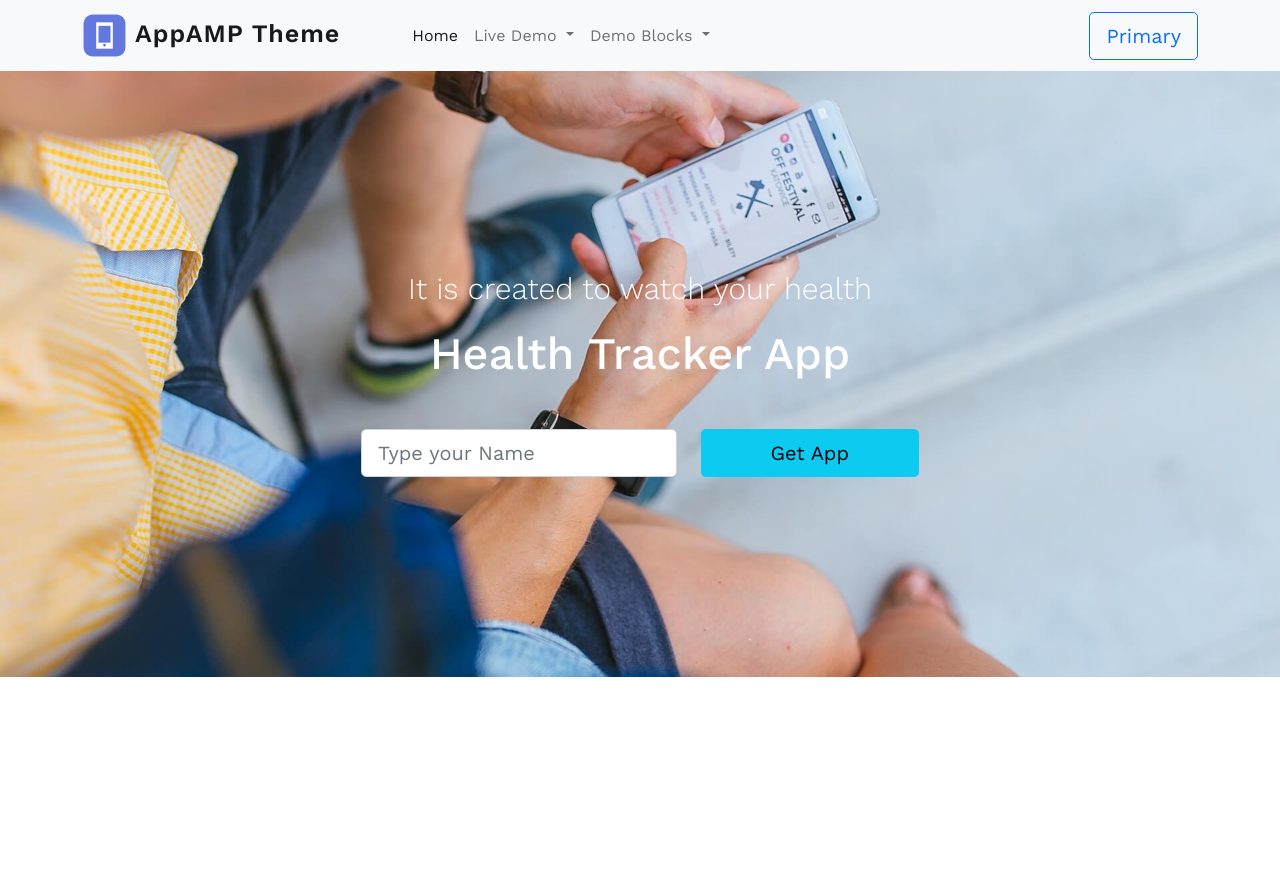
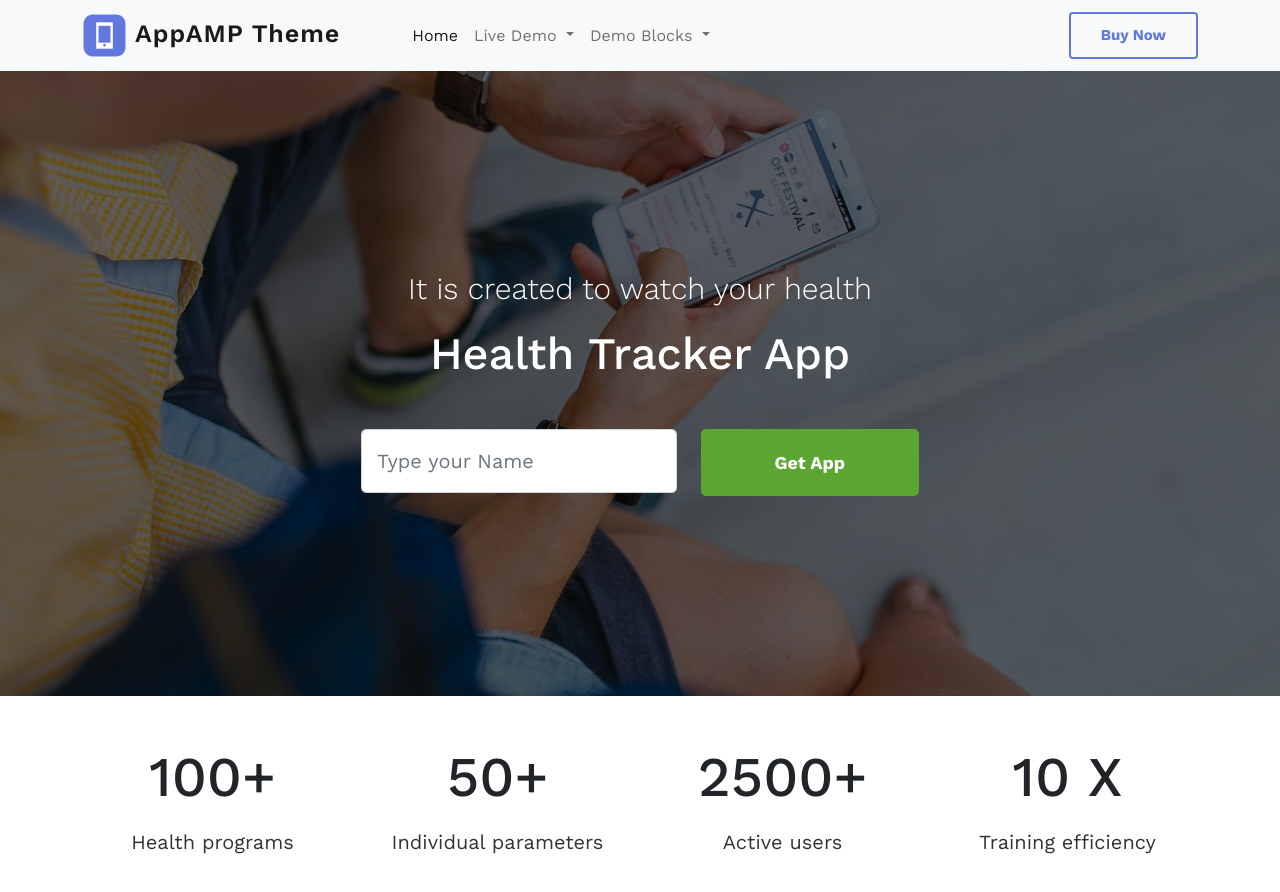
Before and after one commit to Ryan-Riaz/BS-5-AmpApp-website-jillur, a plain HTML site: page index.html in a window 1280 px wide. Before the commit the page ends 800 px from the top, so only its background shows below. Drawn offline with nearby package versions, Linux system fonts and the light colour scheme.

Commit message:
counter section added and other section modified

```diff
--- a/index.html
+++ b/index.html
@@ -40,7 +40,7 @@
                     <span class="navbar-toggler-icon"></span>
                 </button>
                 <div
-                    class="collapse navbar-collapse justify-content-between"
+                    class="collapse c-menu navbar-collapse justify-content-between"
                     id="navbarSupportedContent"
                 >
                     <ul class="navbar-nav mx-5 mb-2 mb-lg-0">
@@ -116,11 +116,12 @@
                             </ul>
                         </li>
                     </ul>
-                    <a class="btn btn-lg btn-outline-primary">Primary</a>
+                    <a class="btn btn-outline-primary fw-bolder">Buy Now</a>
                 </div>
             </div>
         </nav>
         <!-- Nav bar Ends -->
+
         <!-- Header Section start -->
         <header class="hero-section">
             <div class="container">
@@ -143,7 +144,7 @@
                                     <div class="col-md-5">
                                         <button
                                             type="submit"
-                                            class="btn btn-info btn-lg w-100"
+                                            class="btn btn-info btn-lg w-100 fw-bolder"
                                         >
                                             Get App
                                         </button>
@@ -155,8 +156,32 @@
                 </div>
             </div>
         </header>
+        <!-- Header Section End -->
 
-        <!-- Header Section Ends -->
+        <!-- Counter Section Start -->
+        <section class="counter my-5 text-center">
+            <div class="container">
+                <div class="row">
+                    <div class="col-md-3">
+                        <p class="display-4">100+</p>
+                        <p class="c-title">Health programs</p>
+                    </div>
+                    <div class="col-md-3">
+                        <p class="display-4">50+</p>
+                        <p class="c-title">Individual parameters</p>
+                    </div>
+                    <div class="col-md-3">
+                        <p class="display-4">2500+</p>
+                        <p class="c-title">Active users</p>
+                    </div>
+                    <div class="col-md-3">
+                        <p class="display-4">10 X</p>
+                        <p class="c-title">Training efficiency</p>
+                    </div>
+                </div>
+            </div>
+        </section>
+        <!-- Counter Section End -->
 
         <!-- Custom js -->
         <script src="./js/main.js"></script>
--- a/stylesheet/style.css
+++ b/stylesheet/style.css
@@ -35,6 +35,16 @@ p {
 .c-navbar .logo {
     width: 45px;
 }
+.c-menu .btn {
+    padding: 10px 30px;
+    border: 2px solid #6278df;
+    color: #6278df;
+    font-size: 15px;
+}
+.c-menu .btn:hover {
+    background: #6278df;
+    color: #fff;
+}
 
 /* ================
     Header section
@@ -42,6 +52,18 @@ p {
 .hero-section {
     background: url(../imgs/mbr-10.jpg) no-repeat center center/cover;
     padding: 200px 0;
+    position: relative;
+    z-index: 1;
+}
+.hero-section::after {
+    content: "";
+    position: absolute;
+    left: 0;
+    top: 0;
+    z-index: -1;
+    width: 100%;
+    height: 100%;
+    background: rgba(0, 0, 0, 0.6);
 }
 .hero-title h4 {
     font-size: 30px;
@@ -51,10 +73,36 @@ p {
 .hero-title h2 {
     font-size: 45px;
 }
+.hero-title .btn {
+    background: #5ba533;
+    outline: none;
+    border-color: #5ba533;
+    font-size: 18px;
+    padding: 19px 20px;
+    color: #fff;
+}
+.hero-title .btn:hover {
+    background: #fff;
+    color: #6278df;
+}
+.hero-title input {
+    padding: 16px 15px;
+}
 /* ================
-    Content
+    Counter
    ================*/
 
+.counter .title {
+    font-size: 25px;
+}
+.counter p {
+    font-weight: 500;
+}
+.counter .c-title {
+    color: #333;
+    font-weight: 400;
+    font-size: 20px;
+}
 /* ================
     Footer
    ================*/
```
